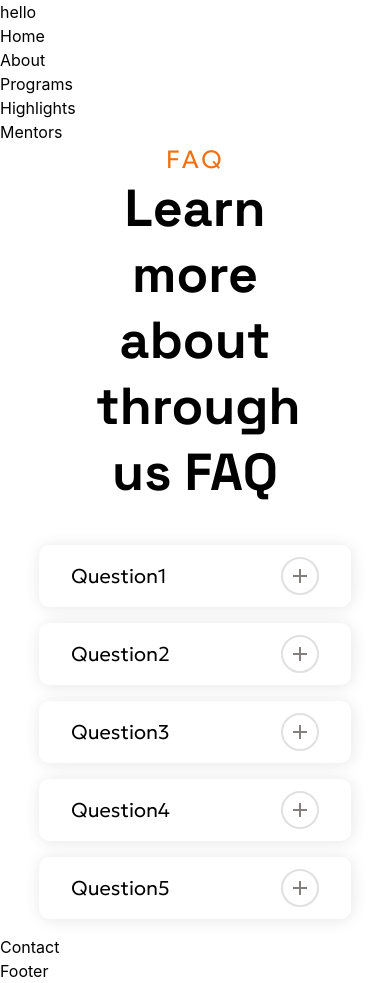
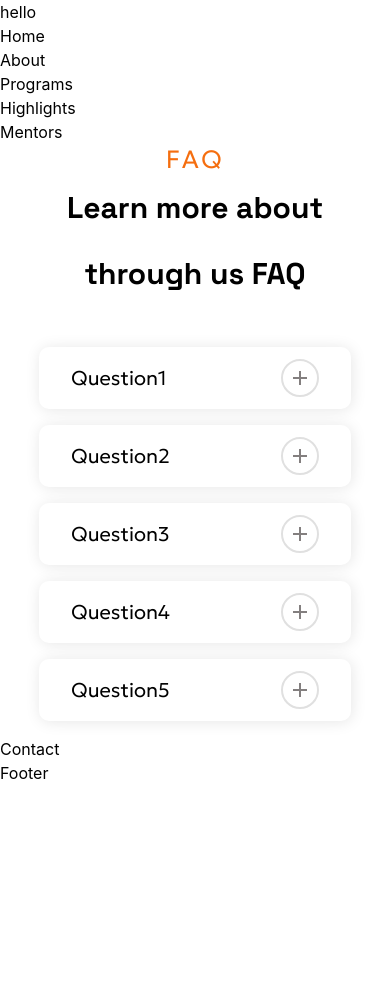
Before and after one commit to SrutavTarun/startup-school-website, a React (Vite) app: page / in a window 390 px wide. After the commit the page ends 844 px from the top, so only its background shows below. Built offline with nearby package versions, Linux system fonts and the light colour scheme.

Commit message:
Responsive changes

```diff
--- a/src/components/Faq.jsx
+++ b/src/components/Faq.jsx
@@ -5,8 +5,8 @@ import faqData from "../data/faqData.js";
 export default function Faq() {
   return (
   <>
-    <h1 className="text-center text-ttOrange h1_font font-semibold">FAQ</h1>
-    <h2 className="text-center h2_font font-bold mx-24 ">Learn more about through us FAQ</h2>
+    <h1 className="h1_font">FAQ</h1>
+    <h2 className="h2_font">Learn more about through us FAQ</h2>
     <br/>
     <section>
       <Accordion data={faqData}/>
--- a/src/styles/accordion.css
+++ b/src/styles/accordion.css
@@ -11,6 +11,7 @@
     border-radius: 10px;
     box-shadow: 1px 1px 15px rgba(0, 0, 0, 0.1);
     @apply my-4;
+    max-width: 1300px;
 }
 
 .accordion_wrapper .question-container {
--- a/src/styles/faq.css
+++ b/src/styles/faq.css
@@ -8,6 +8,7 @@
 	line-height: 31px;
 	letter-spacing: 0.1em;
 	text-align: center;
+	@apply text-center text-ttOrange font-semibold;
 }
 
 .h2_font {
@@ -17,4 +18,5 @@
 	line-height: 66px;
 	letter-spacing: 0;
 	text-align: center;
+	@apply text-center font-bold mx-24 max-sm:text-[30px] max-sm:mx-[10%];
 }
```
